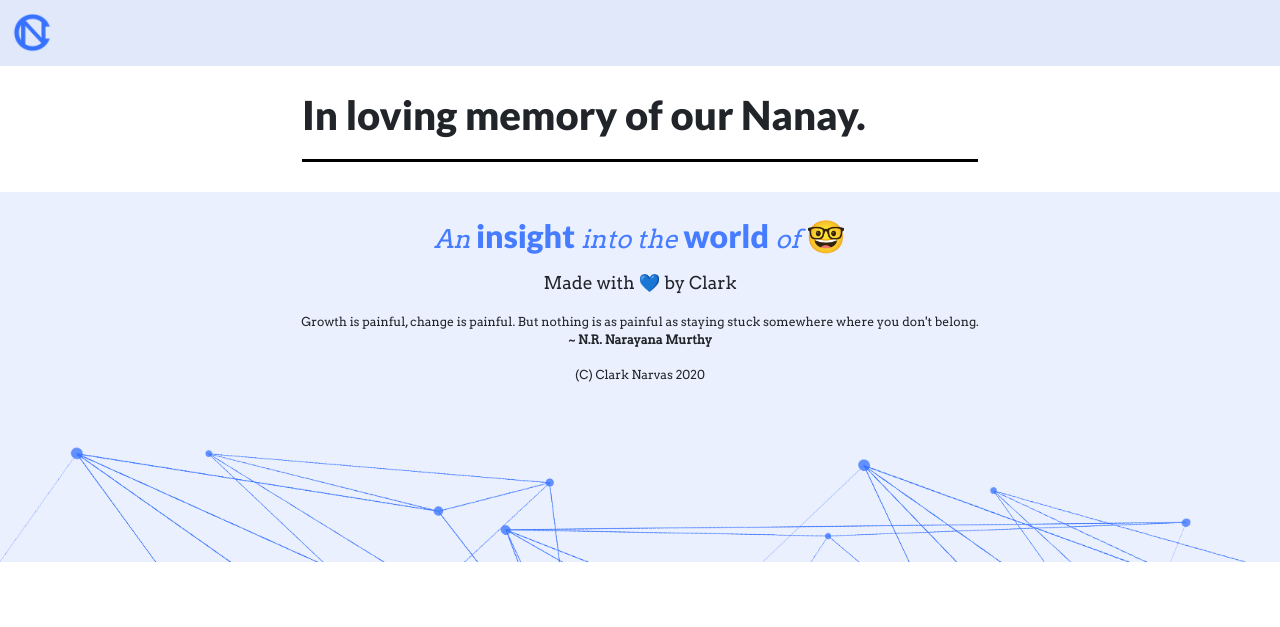
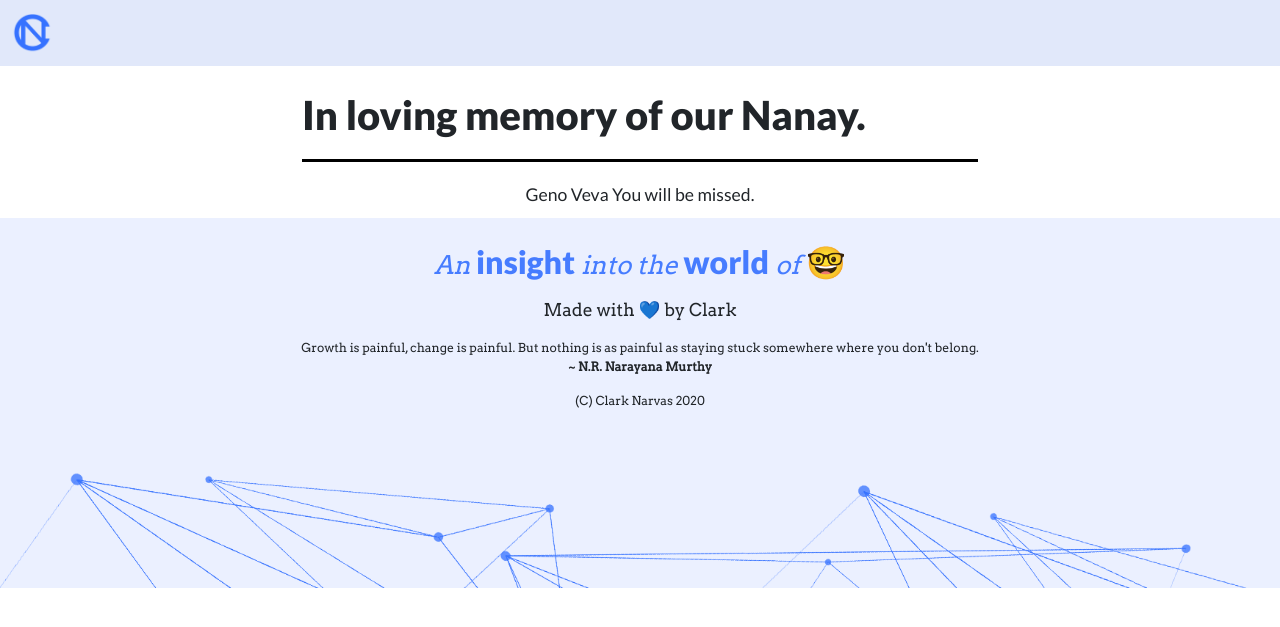
Before and after one commit to ClarkNarvas/ClarkNarvas.com, a Jekyll site: the page built from index.markdown, in a window 1280 px wide. Shown: the top 627 px of the page. Built offline with Jekyll 4.4.1, drawn with Linux system fonts in a browser that asks for light colours.

Commit message:
you will be missed addition

```diff
--- a/index.markdown
+++ b/index.markdown
@@ -7,3 +7,8 @@ title: In loving memory of our Nanay.
 home-tagline: Hi there, I’m Clark Narvas. I am a nerdy 15 year old creating wonderful and mad content about productivity, technology, studying and all things in between. 🌟
 thumbnail: /assets/brand/website.png
 ---
+
+<center>
+Geno Veva
+You will be missed.
+</center>
```
